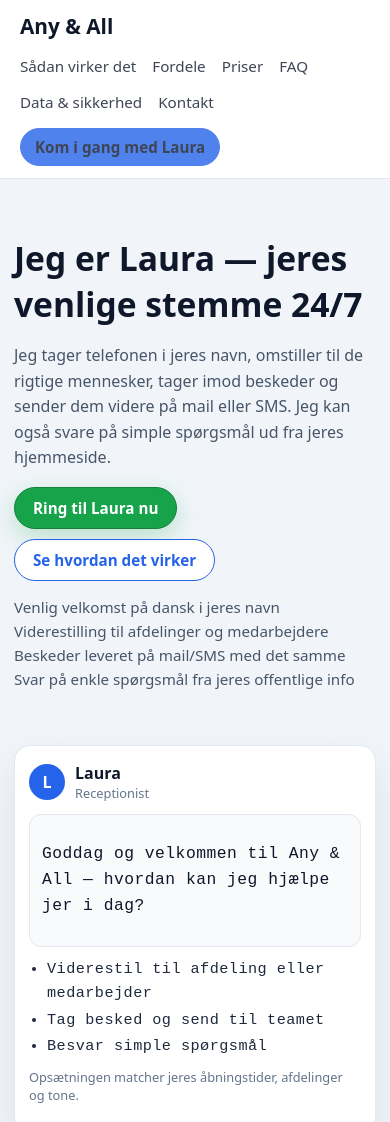
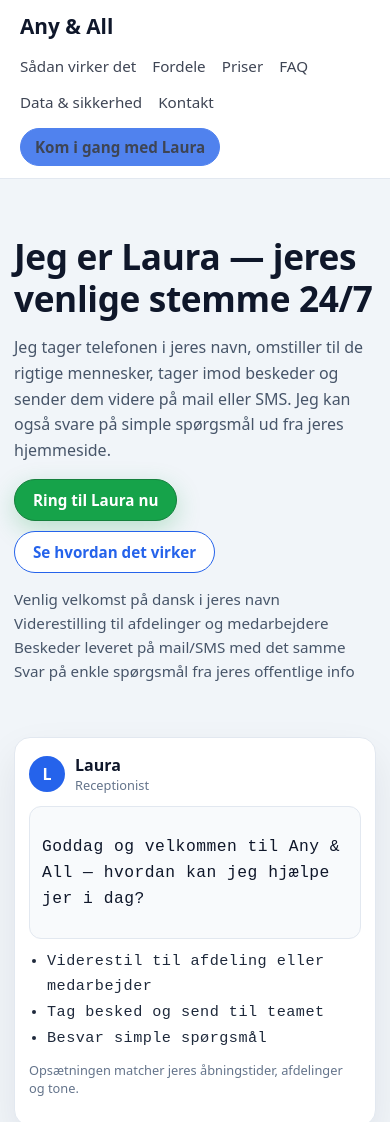
Before and after one commit to support268/anyandall-ai, a plain HTML site: page index.html in a window 390 px wide. Shown: the top 1122 px of the page. Drawn offline with Linux system fonts and the light colour scheme.

Commit message:
Update styles.css

```diff
--- a/styles.css
+++ b/styles.css
@@ -117,18 +117,25 @@ h2,
 h3 {
   margin: 0 0 12px;
   color: #0f172a;
+  font-family: system-ui, -apple-system, BlinkMacSystemFont, "Segoe UI",
+    sans-serif;
 }
 
 h1 {
-  font-size: 2.1rem;
+  font-size: 2.2rem;
+  line-height: 1.2;
+  font-weight: 700;
+  letter-spacing: -0.01em;
 }
 
 h2 {
   font-size: 1.8rem;
+  font-weight: 650;
 }
 
 h3 {
   font-size: 1.1rem;
+  font-weight: 600;
 }
 
 /* ========== HERO ========== */
@@ -393,7 +400,7 @@ h3 {
   gap: 16px;
 }
 
-/* ========== FORM PÅ OPRET-SIDE (GENBRUGT) ========== */
+/* ========== FORM PÅ OPRET-SIDE ========== */
 
 .setup-form {
   max-width: 520px;
@@ -553,7 +560,7 @@ h3 {
   }
 
   .hero-inner {
-    grid-template-columns: 1fr; /* én kolonne på mobil */
+    grid-template-columns: 1fr;
   }
 
   .hero-right {
```
